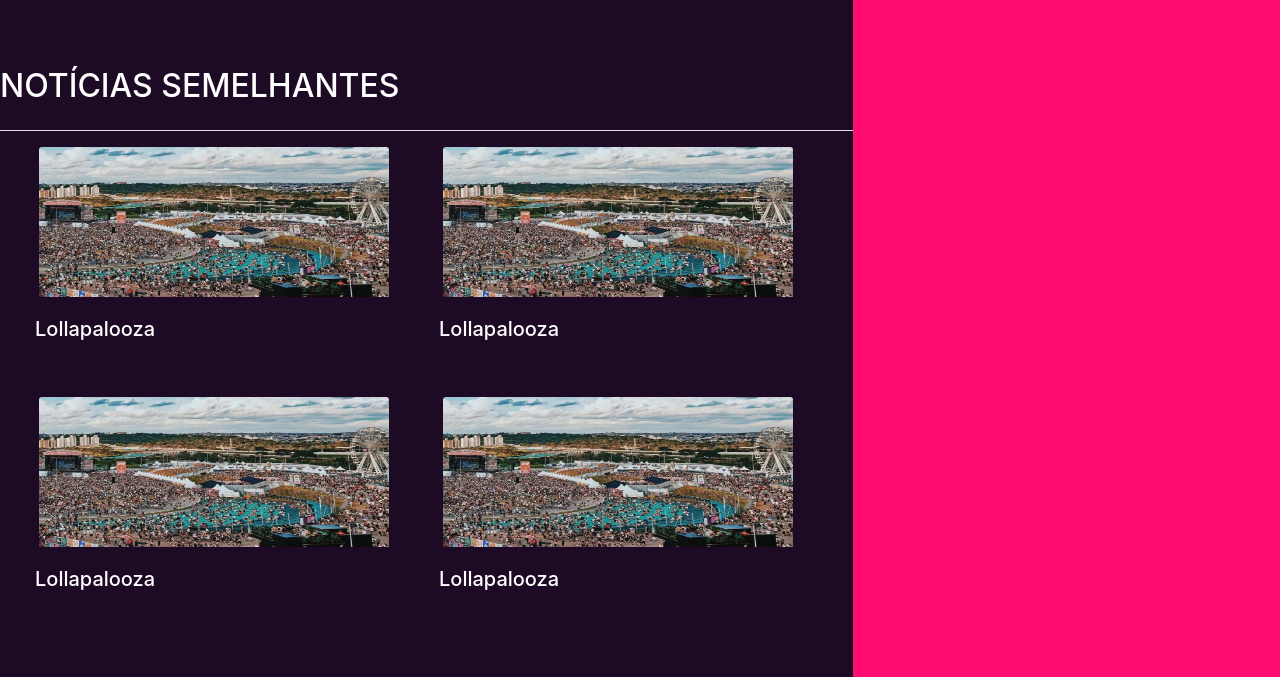
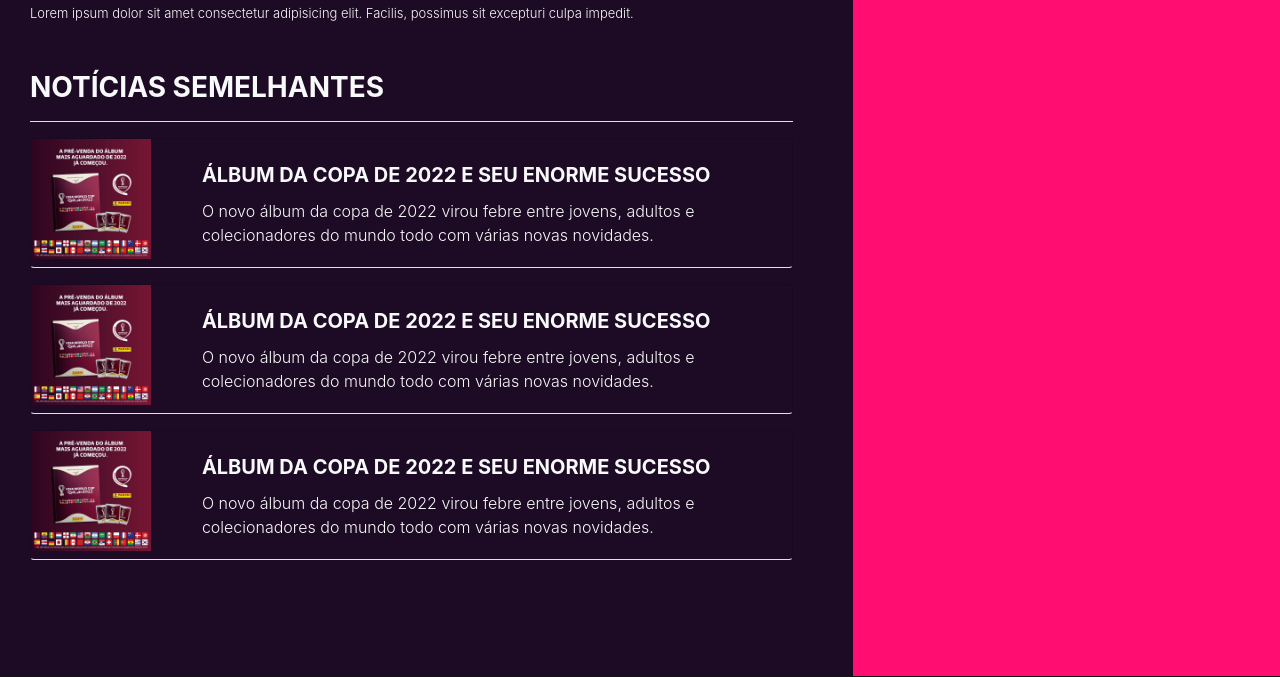
Before and after one commit to senacrs-emti/2022-1T-jornal-G1, a PHP site: page /noticia.php in a window 1280 px wide. Shown: the part 925-1602 px from the top of the page. Run offline with PHP 8.4, Linux system fonts and the light colour scheme; some libraries are stand-ins or nearby versions.

Commit message:
Notícias finalizadas
Finalização da transcrição dos textos para html.

```diff
--- a/includes/_header.php
+++ b/includes/_header.php
@@ -40,7 +40,7 @@
                 <a class="nav-link text-light" href="./editoria.php">Editoria</a>
               </li>
               <li class="nav-item">
-                <a class="nav-link text-light" href="./venda-dos-ingressos-lollapalooza-2023.php">Notícias</a>
+                <a class="nav-link text-light" href="./noticia.php">Notícias</a>
               </li>
               <li class="nav-item">
                 <a class="nav-link text-light" href="#">Entrevistas</a>
--- a/index.php
+++ b/index.php
@@ -69,7 +69,7 @@
                             <h5 class="card-title h5div">Feira de ciencias</h5>
                         </div>
                     </div></a>
-                    <a href="./Noticia_album_copa_2022.php"><div class="card bg-transparent  text-white col-12 col-lg-6 float-left mb-4 border-0">
+                    <a href="./album-da-copa-2022-e-seu-enorme-sucesso.php"><div class="card bg-transparent  text-white col-12 col-lg-6 float-left mb-4 border-0">
                         <img src="./contents/album2022.jpg" class="card-img" alt="...">
                         <div class="card-img-overlay">
                             <h5 class="card-title h5div">Album da copa</h5>
--- a/noticia.php
+++ b/noticia.php
@@ -3,59 +3,77 @@
 include_once './includes/_header.php';
 // parte do conteudo da pagina
 ?>
-<main class="container col-12 col-lg-8">
+
+<main class="container col-12 col-lg-8 text-light">
     <div class="row col-12">
-        <h1 class="h1not" >Lorem ipsum</h1>
-        <h5 class="h5not" >Lorem ipsum dolor sit, amet consectetur adipisicing elit. Consequuntur, sunt incidun</h5>
-        <img class="imgum" src="./contents/imgmain.jpg" alt="imagem">
-        <div class="textoimagem"><h4 class="textolegal text-justify" style="color: white;">Lorem ipsum dolor sit amet consectetur adipisicing elit. </h4></div>
-        <p class="pnoticia text-justify" style="color: white;">Lorem ipsum dolor sit amet consectetur adipisicing elit. Sint, laboriosam quaerat voluptas tempora sunt totam deserunt enim accusantium dicta natus iusto eius iste aliquid praesentium ab ut nam voluptatem. Blanditiis! Lorem ipsum dolor sit amet consectetur adipisicing elit. Sed consequatur ipsa obcaecati nam quasi voluptates, vero dolores blanditiis culpa voluptas saepe voluptatum ratione quam ullam sapiente, doloribus, commodi totam. Perferendis!</p>
-        <p class="pnoticia text-justify" style="color: white;"> Lorem, ipsum dolor sit amet consectetur adipisicing elit. Ipsa eaque magni doloribus assumenda ut explicabo illum cumque enim, error placeat, voluptate saepe laboriosam! Impedit cumque perspiciatis libero excepturi, veniam deleniti! Lorem ipsum dolor sit amet consectetur adipisicing elit. Adipisci magni mollitia dolorum consequuntur libero, unde amet debitis ducimus commodi deserunt velit hic officia magnam necessitatibus. Alias maiores quos excepturi libero?Lorem ipsum dolor sit amet consectetur adipisicing elit. Ut, reprehenderit recusandae! Quia ex, inventore voluptatum magnam, ea tempora esse accusantium suscipit, dicta corrupti ullam quidem tempore distinctio reiciendis facere veritatis.</p>
-        <div class="row mt-5">
-                <h2 class="h2not">NOTÍCIAS SEMELHANTES</h2>
-                <hr class="col-12 bg-light">
-                <a href=""><div class="col mb-4">
-                <div class="card bg-transparent border-0">
-                    <img src="./contents/lollapalooza-2023.jpg" class="card-img-top ml-4" style="height: 150px; width: 350px;"    alt="...">
-                    <div class="card-body">
-                        <h5 class="card-title" style="color:white;">Lollapalooza</h5>
-
+        <div class="col-12">
+            <h1 class="font-weight-bold mt-4 titulo">Lorem Ipsum</h1>
+            <h6 class="font-weight-normal subtitulo">Lorem ipsum dolor sit amet consectetur adipisicing elit. Pariatur dignissimos, adipisci delectus esse fugit aliquid consequatur saepe minus, recusandae temporibus doloribus provident.</h6>
+            <div class="pt-4">
+                <p class="text-light float-left"><strong>NOME</strong> Profissão</p>
+                <b class="text-muted float-right">99/99/9999 - 00:00</b>
+            </div>
+            <hr class="bg-light mt-4">
+            <div class="paragrafo-artigo">
+                <p>Lorem, ipsum dolor sit amet consectetur adipisicing elit. Minima facere ex error dicta eos obcaecati iure? Quidem explicabo voluptatibus, molestiae hic iste excepturi, odio numquam, non neque voluptate exercitationem nam.</p>
+            </div>
+            <div class="imagem-artigo">
+                <img src="https://picsum.photos/1000/500" alt="..." class="w-100 mb-2 mt-2 imgLolla1">
+                <p>Lorem ipsum dolor sit amet consectetur adipisicing elit. Facilis, possimus sit excepturi culpa impedit.</p>
+            </div>
+            <section class="semelhantes">
+                <h3 class="font-weight-bold mt-5">NOTÍCIAS SEMELHANTES</h3>
+                <hr class="bg-light">
+                <div class="card mb-3 bg-transparent border-bottom">
+                    <div class="row no-gutters">
+                        <div class="col-3 col-lg-2">
+                            <img src="contents/album2022.jpg" alt="album2022" class="w-60" style="height: 120px;">
+                        </div>
+                        <div class="col-9 col-lg-10">
+                            <div class="card-body ml-4 mt-1">
+                                <a href="" class="text-light">
+                                    <h5 class="card-title font-weight-bold h5-outras">ÁLBUM DA COPA DE 2022 E SEU ENORME SUCESSO</h5>
+                                    <p class="card-text p-outras">O novo álbum da copa de 2022 virou febre entre jovens, adultos e colecionadores do mundo todo com várias novas novidades.</p>
+                                </a>
+                            </div>
+                        </div>
                     </div>
-                </div >
-            </div></a>
-            <a href=""><div class="col mb-4">
-                <div class="card bg-transparent border-0">
-                    <img src="./contents/lollapalooza-2023.jpg" class="card-img-top ml-4" style="height: 150px; width: 350px;"    alt="...">
-                    <div class="card-body">
-                        <h5 class="card-title" style="color:white;">Lollapalooza</h5>
-
+                </div>
+                <div class="card mb-3 bg-transparent border-bottom">
+                    <div class="row no-gutters">
+                        <div class="col-3 col-lg-2">
+                            <img src="contents/album2022.jpg" alt="album2022" class="w-60" style="height: 120px;">
+                        </div>
+                        <div class="col-9 col-lg-10">
+                            <div class="card-body ml-4 mt-1">
+                                <a href="" class="text-light">
+                                    <h5 class="card-title font-weight-bold h5-outras">ÁLBUM DA COPA DE 2022 E SEU ENORME SUCESSO</h5>
+                                    <p class="card-text p-outras">O novo álbum da copa de 2022 virou febre entre jovens, adultos e colecionadores do mundo todo com várias novas novidades.</p>
+                                </a>
+                            </div>
+                        </div>
                     </div>
-                </div >
-            </div></a>
-            <a href=""><div class="col mb-4">
-                <div class="card bg-transparent border-0">
-                    <img src="./contents/lollapalooza-2023.jpg" class="card-img-top ml-4" style="height: 150px; width: 350px;"    alt="...">
-                    <div class="card-body">
-                        <h5 class="card-title" style="color:white;">Lollapalooza</h5>
-
+                </div>
+                <div class="card mb-3 bg-transparent border-bottom">
+                    <div class="row no-gutters">
+                        <div class="col-3 col-lg-2">
+                            <img src="contents/album2022.jpg" alt="album2022" class="w-60" style="height: 120px;">
+                        </div>
+                        <div class="col-9 col-lg-10">
+                            <div class="card-body ml-4 mt-1">
+                                <a href="" class="text-light">
+                                    <h5 class="card-title font-weight-bold h5-outras">ÁLBUM DA COPA DE 2022 E SEU ENORME SUCESSO</h5>
+                                    <p class="card-text p-outras">O novo álbum da copa de 2022 virou febre entre jovens, adultos e colecionadores do mundo todo com várias novas novidades.</p>
+                                </a>
+                            </div>
+                        </div>
                     </div>
-                </div >
-            </div></a>
-            <a href=""><div class="col mb-4">
-                <div class="card bg-transparent border-0">
-                    <img src="./contents/lollapalooza-2023.jpg" class="card-img-top ml-4" style="height: 150px; width: 350px;"    alt="...">
-                    <div class="card-body">
-                        <h5 class="card-title" style="color:white;">Lollapalooza</h5>
-
-                    </div>
-                </div >
-            </div></a>
+                </div>
+            </section>
         </div>
     </div>
+</main>
 
-
-
-</main>
 <?php
 // include do aside
 include_once './includes/_aside.php';
```
Also changed, not shown: Noticia_Ingressos_lollapalooza.php (deleted, +0 -71 lines), Noticia_feira_ciencias_senac.php (deleted, +0 -85 lines), album-da-copa-2022-e-seu-enorme-sucesso.php (added, +123 -0 lines).
